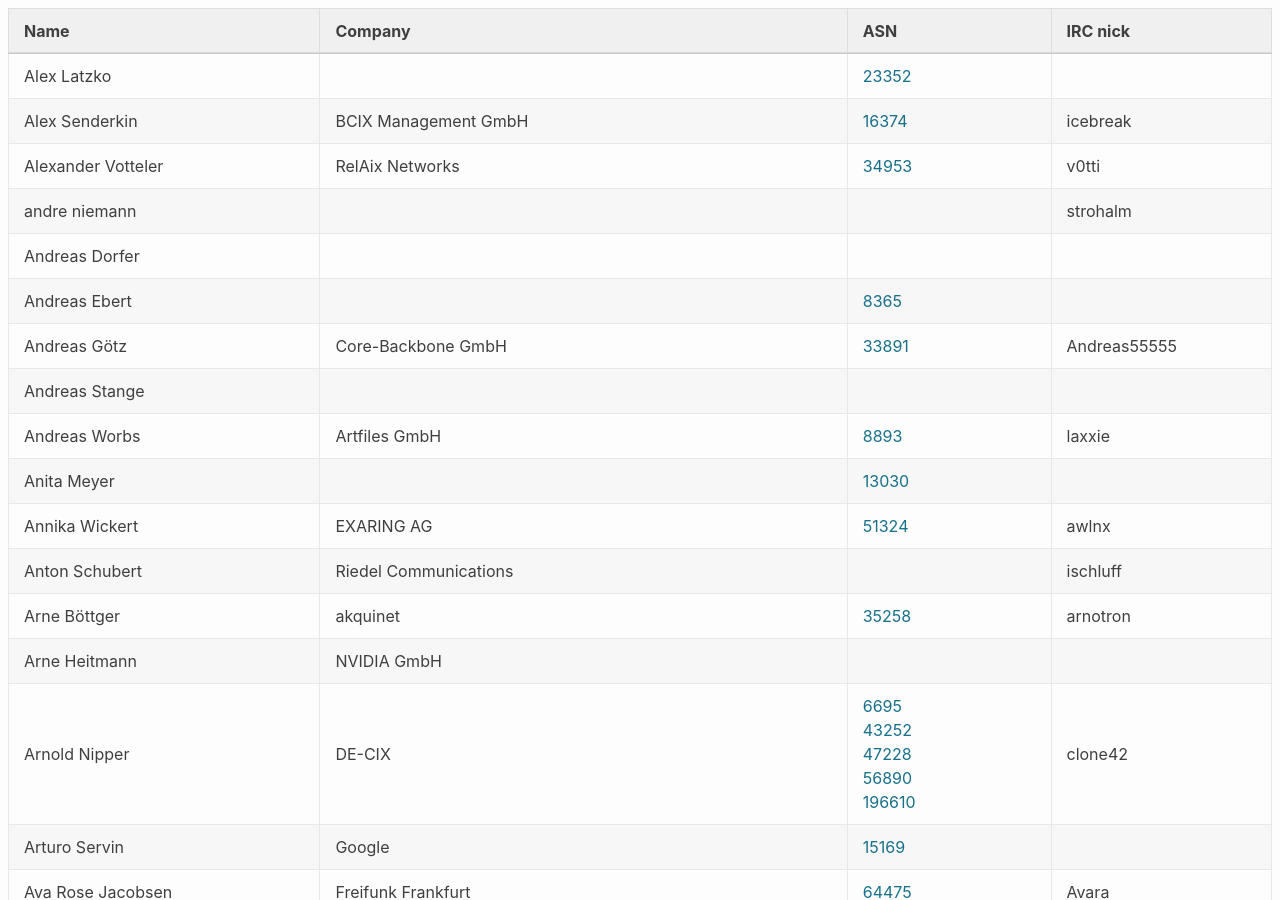
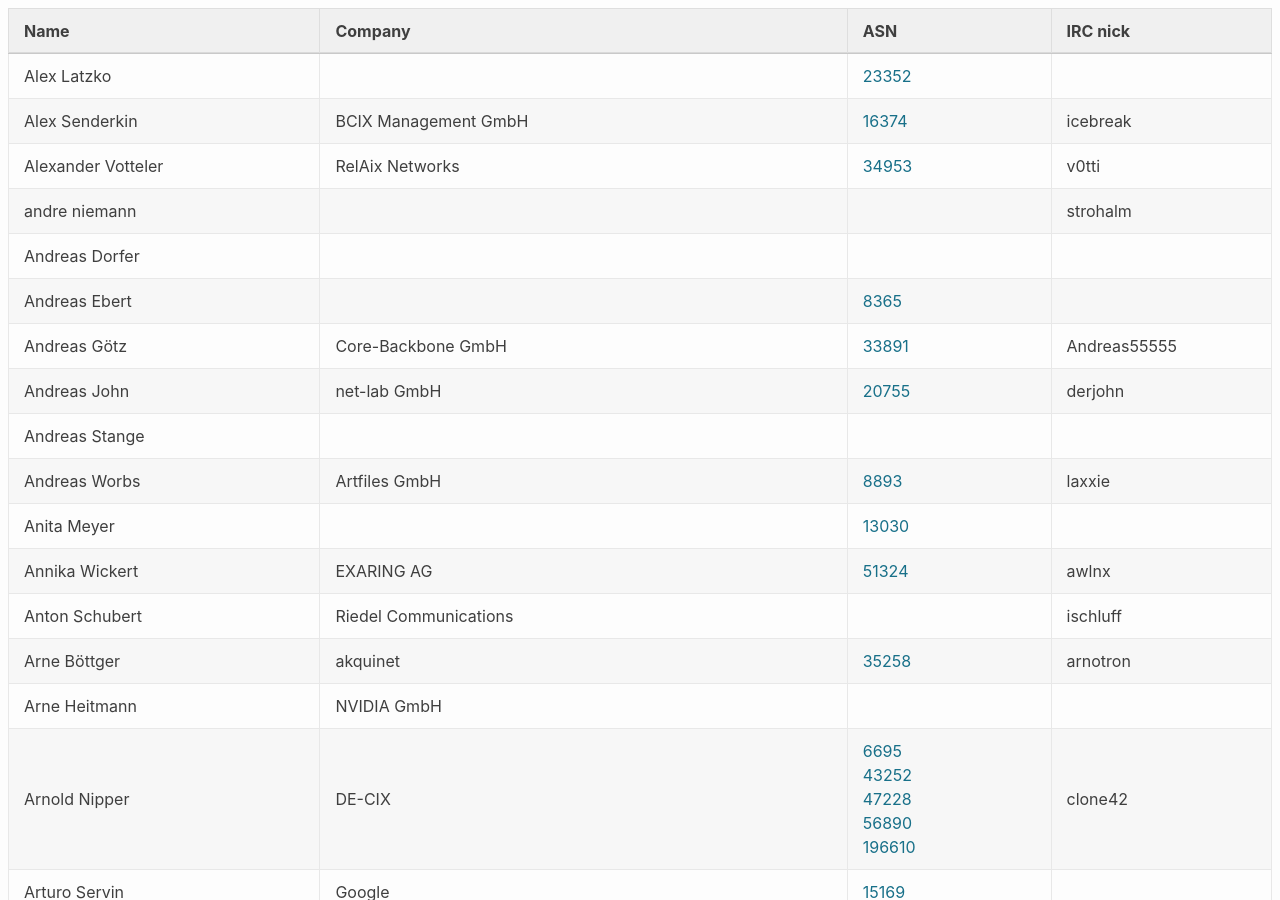
Before and after one commit to denog/pretix-attendeelist, a Jekyll site: the page built from index.markdown, in a window 1280 px wide and 900 px high. Built offline with Jekyll 4.4.1, drawn with Linux system fonts in a browser that asks for light colours.

Commit message:
Latest data: Tue Oct 20 22:33:16 UTC 2020

```diff
--- a/_data/attendees.json
+++ b/_data/attendees.json
@@ -36,6 +36,12 @@
     "asn": "33891"
   },
   {
+    "name": "Andreas John",
+    "company": "net-lab GmbH",
+    "irc": "derjohn",
+    "asn": "AS20755"
+  },
+  {
     "name": "Andreas Stange",
     "company": null,
     "irc": null,
```
